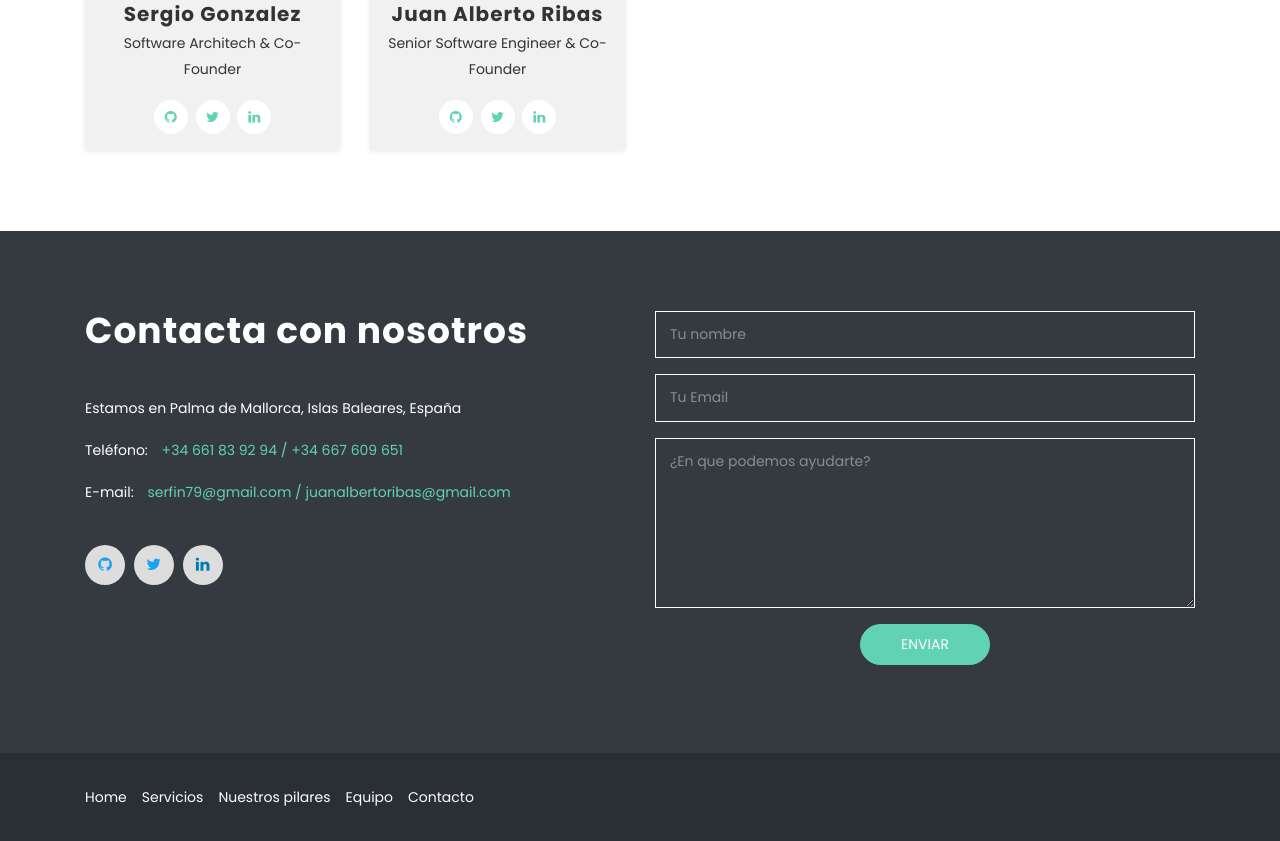
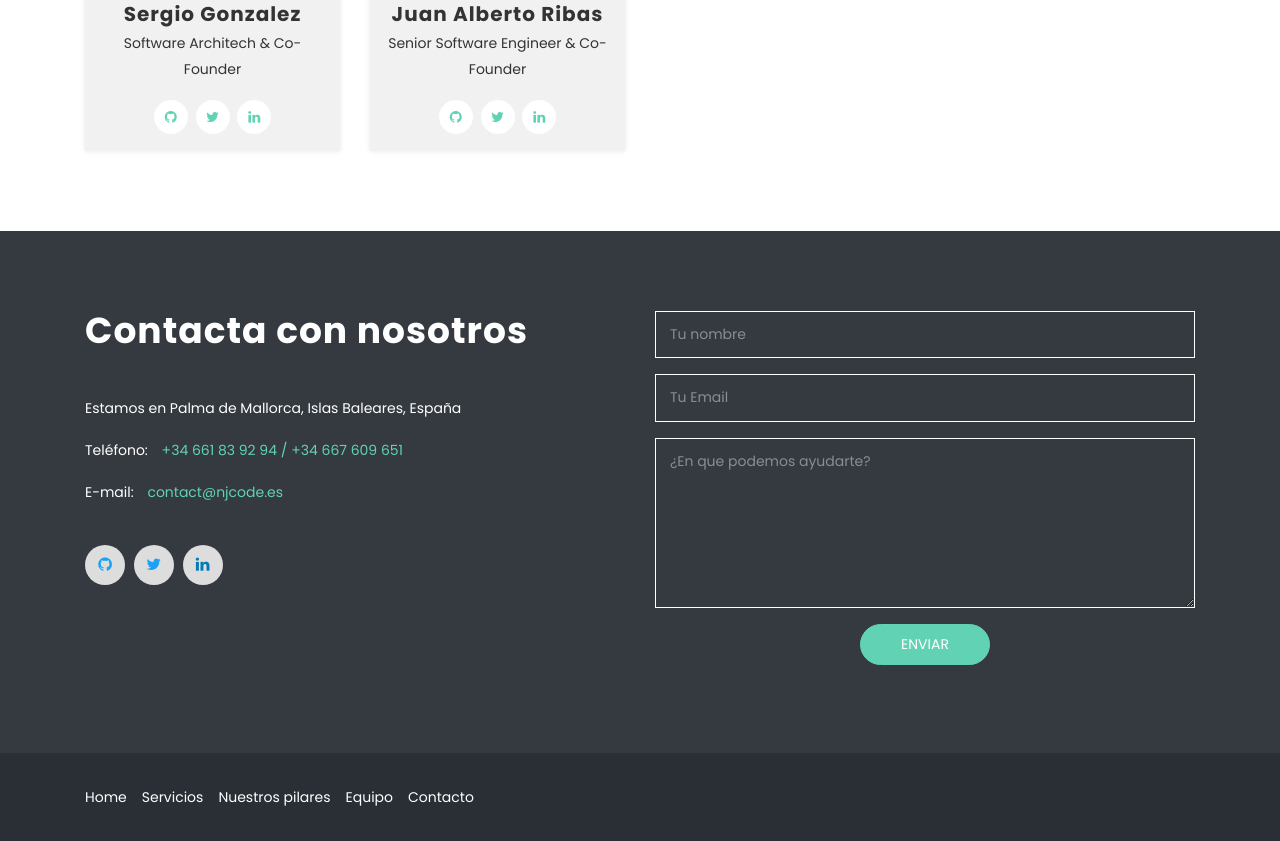
Before and after one commit to Not-Just-Code/Not-Just-Code.github.io, a plain HTML site: page index.html in a window 1280 px wide. Shown: the part 2281-3122 px from the top of the page. Drawn offline with Linux system fonts and the light colour scheme.

Commit message:
Update index.html
Changing email address

```diff
--- a/index.html
+++ b/index.html
@@ -620,7 +620,7 @@
                 <div class="contact-address">
                   <p>Estamos en Palma de Mallorca, Islas Baleares, España</p>
                   <p class="phone">Teléfono: <span>+34 661 83 92 94 / +34 667 609 651</span></p>
-                  <p class="email">E-mail: <span>serfin79@gmail.com / juanalbertoribas@gmail.com</span></p>
+                  <p class="email">E-mail: <span>contact@njcode.es</span></p>
                 </div>
                 <div class="social-icons">
                   <ul>
```
